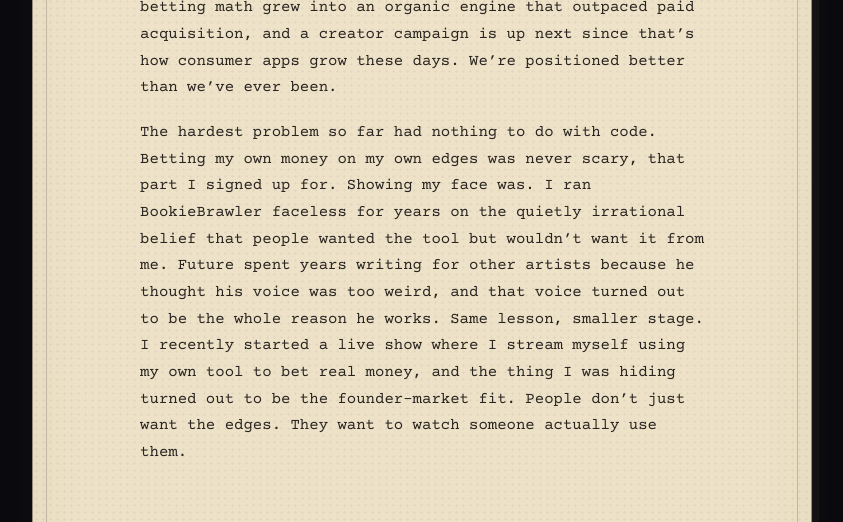
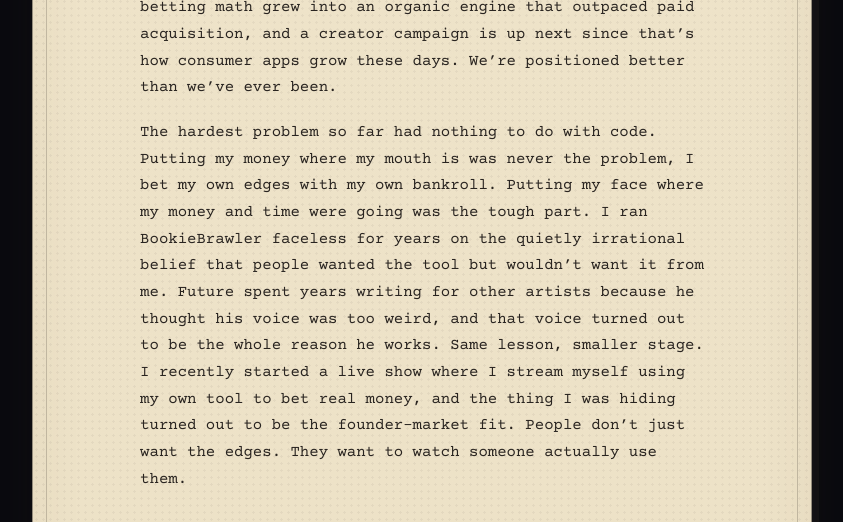
Before and after one commit to bloohunnits/startup-shell, a plain HTML site: page index.html in a window 1280 px wide. Shown: the part 2340-2862 px from the top of the page, without its empty margins (218-1061 px from the left). Drawn offline with Linux system fonts and the light colour scheme.

Commit message:
Money where my mouth is, face where my money goes

```diff
--- a/index.html
+++ b/index.html
@@ -334,7 +334,7 @@
 
       <p class="body-copy">Tools alone weren&rsquo;t going to be enough though. I kept seeing sharp bettors congregate on Discord and Twitter to talk plays, so I built that community into the product itself. Think <span class="highlight">OddsJam meets X</span>. Bettors share plays in a live feed, follow sharps, and point to a public wins-and-losses record instead of cherry-picked screenshots. That feed is the main differentiator now, and nobody else in the space has it.</p>
       <p class="body-copy">Plenty has gone wrong along the way. I was acquiring users while the product was still under development, and a lot of them churned because honestly, other apps were better at the time. Churn is a problem we still deal with, but the experience is genuinely good now and I sharpen it every week off session recordings of real users. Distribution was its own lesson. The 50+ articles and tutorials I wrote on betting math grew into an organic engine that outpaced paid acquisition, and a creator campaign is up next since that&rsquo;s how consumer apps grow these days. We&rsquo;re positioned better than we&rsquo;ve ever been.</p>
-      <p class="body-copy">The hardest problem so far had nothing to do with code. Betting my own money on my own edges was never scary, that part I signed up for. Showing my face was. I ran BookieBrawler faceless for years on the quietly irrational belief that people wanted the tool but wouldn&rsquo;t want it from me. Future spent years writing for other artists because he thought his voice was too weird, and that voice turned out to be the whole reason he works. Same lesson, smaller stage. I recently started a live show where I stream myself using my own tool to bet real money, and the thing I was hiding turned out to be the founder-market fit. People don&rsquo;t just want the edges. They want to watch someone actually use them.</p>
+      <p class="body-copy">The hardest problem so far had nothing to do with code. Putting my money where my mouth is was never the problem, I bet my own edges with my own bankroll. Putting my face where my money and time were going was the tough part. I ran BookieBrawler faceless for years on the quietly irrational belief that people wanted the tool but wouldn&rsquo;t want it from me. Future spent years writing for other artists because he thought his voice was too weird, and that voice turned out to be the whole reason he works. Same lesson, smaller stage. I recently started a live show where I stream myself using my own tool to bet real money, and the thing I was hiding turned out to be the founder-market fit. People don&rsquo;t just want the edges. They want to watch someone actually use them.</p>
     </div>
 
     <div class="project">
```
